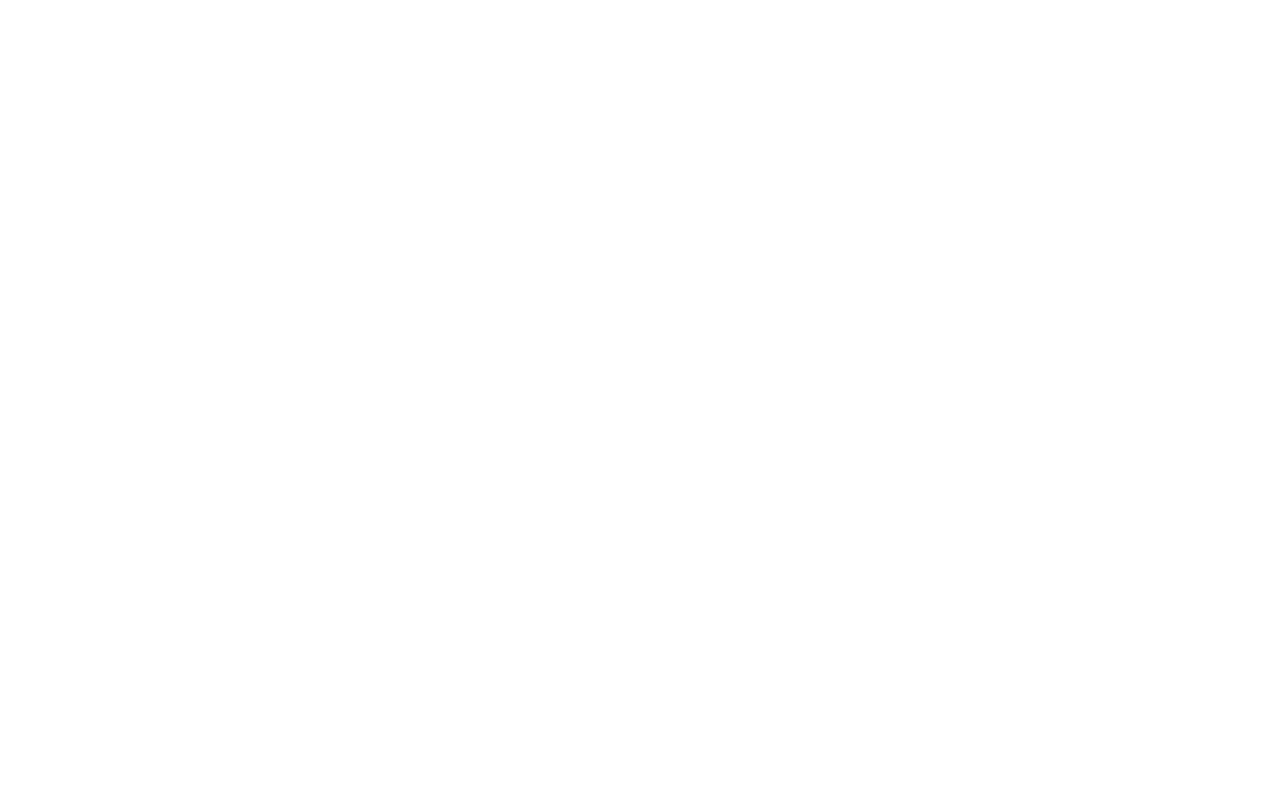
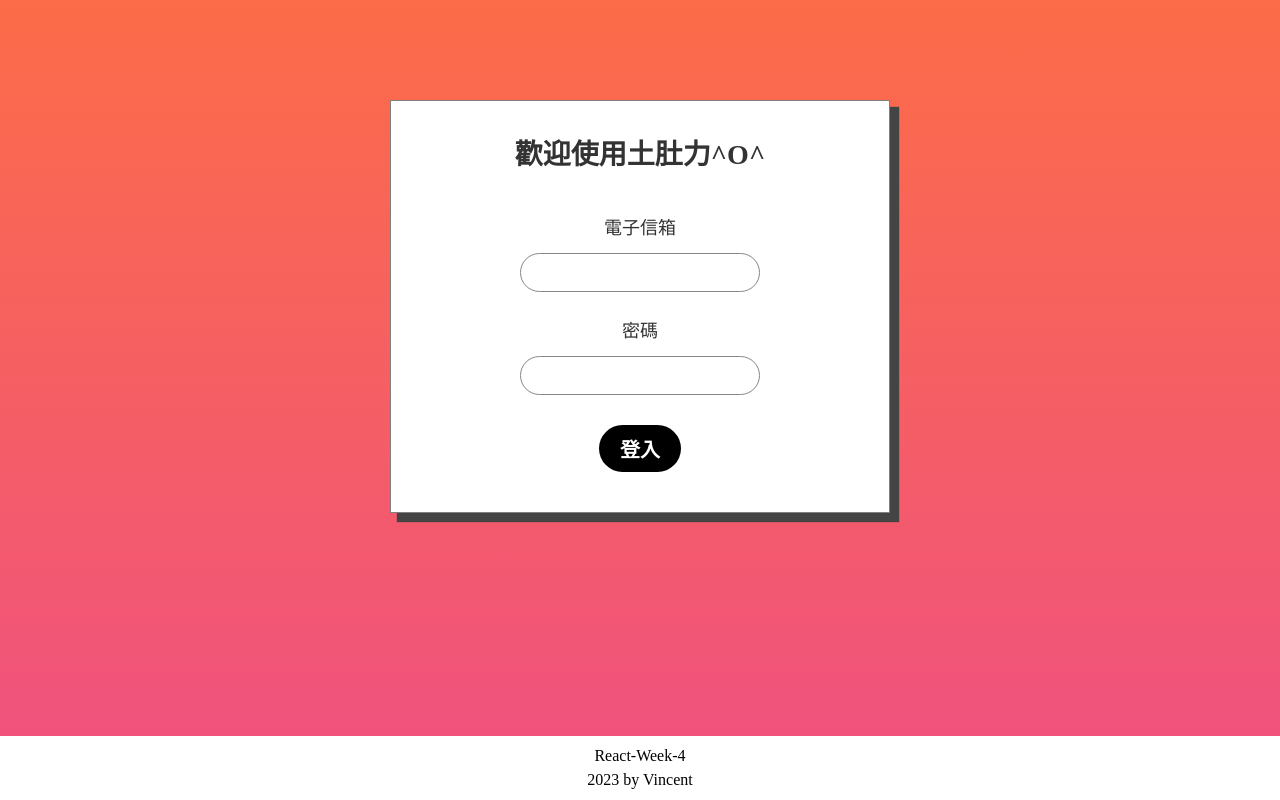
Before and after one commit to penspulse326/react-week-4, a React (Vite) app: page / in a window 1280 px wide. Built offline with nearby package versions, Linux system fonts and the light colour scheme.

Commit message:
layout: login form

```diff
--- a/package.json
+++ b/package.json
@@ -15,6 +15,7 @@
     "react": "^18.2.0",
     "react-dom": "^18.2.0",
     "react-hook-form": "^7.49.2",
+    "react-icons": "^4.12.0",
     "react-router-dom": "^6.21.0",
     "sort-by": "^1.2.0",
     "styled-components": "^6.1.1"
--- a/src/App.tsx
+++ b/src/App.tsx
@@ -1,5 +1,16 @@
+import { HashRouter, Routes, Route } from "react-router-dom"
+import Layout from "./Pages/Layout"
+import Login from "./Pages/Login"
+
 function App() {
-  return <></>
+  return <HashRouter>
+    <Routes>
+      <Route path="/" element={<Layout />}>
+        <Route index element={<Login />}></Route>
+        <Route path="user/:id" element={<></>}></Route>
+      </Route>
+    </Routes>
+  </HashRouter>
 }
 
 export default App
--- a/src/GlobalStyled/index.tsx
+++ b/src/GlobalStyled/index.tsx
@@ -1,4 +1,6 @@
-import { createGlobalStyle } from "styled-components"
+import styled, { createGlobalStyle } from "styled-components"
+
+export const MQ_MD = "@media (max-width: 992px)";
 
 export const ResetStyle = createGlobalStyle`
      /* http://meyerweb.com/eric/tools/css/reset/
@@ -48,5 +50,33 @@
      table {
           border-collapse: collapse;
           border-spacing: 0;
-}
+     }
+
+     * {
+          box-sizing: border-box;
+     }
+
+     a {
+          color: white;
+          text-decoration: none;
+     }
+
+     #root {
+          display: flex;
+          justify-content: center;
+          align-items: flex-start;
+
+          width: 100vw;
+          height: 100vh;
+          background-image: linear-gradient(#fc6c48 0%, #ef5081 100%);
+     }
 `
+export const Container = styled.div`
+  margin: 0 auto;
+  max-width: 992px;
+
+  ${MQ_MD} {
+     padding: 15px;
+     width: 100%;
+  }
+`
--- /dev/null
+++ b/src/Pages/Layout/Footer.tsx
@@ -0,0 +1,26 @@
+import styled from "styled-components"
+
+const FooterWrapper = styled.footer`
+  position: fixed;
+  bottom: 0;
+
+  display: flex;
+  flex-direction: column;
+  justify-content: center;
+  align-items: center;
+  gap: 8px;
+
+  padding: 12px;
+  width: 100%;
+
+  background-color: white;
+`
+
+const Footer = () => (
+  <FooterWrapper>
+    <span>React-Week-4</span>
+    <span>2023 by Vincent</span>
+  </FooterWrapper>
+)
+
+export default Footer;
--- /dev/null
+++ b/src/Pages/Layout/index.tsx
@@ -0,0 +1,10 @@
+import { Outlet } from "react-router-dom"
+import Footer from "./Footer"
+
+
+const Layout = () => <>
+  <Outlet />
+  <Footer />
+</>
+
+export default Layout
--- /dev/null
+++ b/src/Pages/Login/index.tsx
@@ -0,0 +1,20 @@
+import { LoginWrapper, Title, Form, InputWrapper, Input, Button } from "./styled"
+
+const Login = () => (
+  <LoginWrapper>
+    <Title>歡迎使用土肚力^O^</Title>
+    <Form>
+      <InputWrapper>
+        <div>電子信箱</div>
+        <Input type="text" />
+      </InputWrapper>
+      <InputWrapper>
+        <div>密碼</div>
+        <Input type="text" />
+      </InputWrapper>
+      <Button type="button">登入</Button>
+    </Form>
+  </LoginWrapper>
+)
+
+export default Login;
--- /dev/null
+++ b/src/Pages/Login/styled.tsx
@@ -0,0 +1,77 @@
+import styled from "styled-components";
+
+export const LoginWrapper = styled.section`
+  display: flex;
+  flex-direction: column;
+  justify-content: center;
+  align-items: center;
+  gap: 30px;
+
+  padding: 40px 12px;
+  margin-top: 100px;
+  width: 500px;
+
+  border: 1px solid grey;
+
+  background-color: white;
+  box-shadow: 8px 8px 1px 1px #444;
+
+  color: #333;
+`
+
+export const Title = styled.h1`
+  font-size: 28px;
+  font-weight: 700;
+`
+
+export const Form = styled.form`
+  display: flex;
+  flex-direction: column;
+  align-items: center;
+  gap: 30px;
+
+  margin-top: 20px;
+
+  text-align: center;
+`
+
+export const InputWrapper = styled.div`
+  display: flex;
+  flex-direction: column;
+  gap: 16px;
+
+  font-size: 18px;
+`
+
+export const Input = styled.input`
+  padding: 8px;
+  width: 240px;
+
+  border: 1px solid #888;
+  border-radius: 20px;
+
+  font-size: 18px;
+`
+
+export const Button = styled.button`
+  padding: 8px 20px;
+
+  border: 1px solid transparent;
+  border-radius: 28px;
+
+  background-color: black;
+
+  color: white;
+  font-size: 20px;
+  font-weight: 900;
+
+  transition: 0.3s;
+
+  &:hover {
+    border: 1px solid #888;
+
+    background-color: white;
+
+    color: black;
+  }
+`
--- a/src/main.tsx
+++ b/src/main.tsx
@@ -2,4 +2,4 @@
 import App from "./App.tsx";
 import { ResetStyle } from "./GlobalStyled/index.tsx";
 
-ReactDOM.createRoot(document.getElementById("root")!).render(<ResetStyle><App /></ResetStyle>);
+ReactDOM.createRoot(document.getElementById("root")!).render(<><ResetStyle /><App /></>);
```
Also changed, not shown: 1 other file (tests, documents, lock files or other folders).
